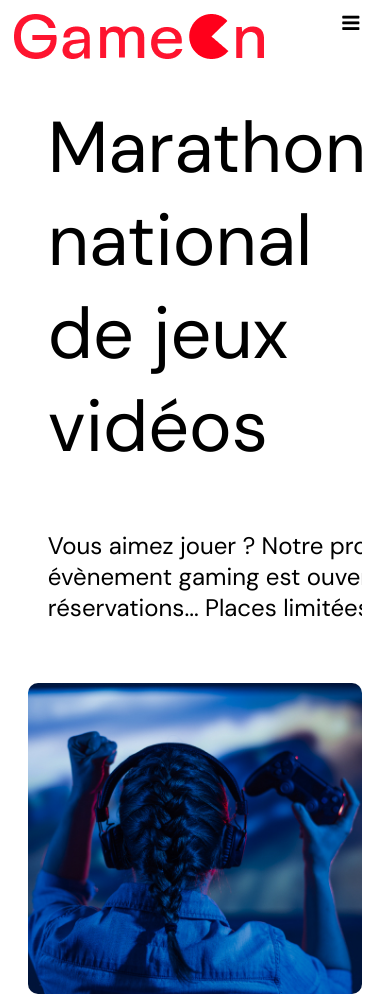
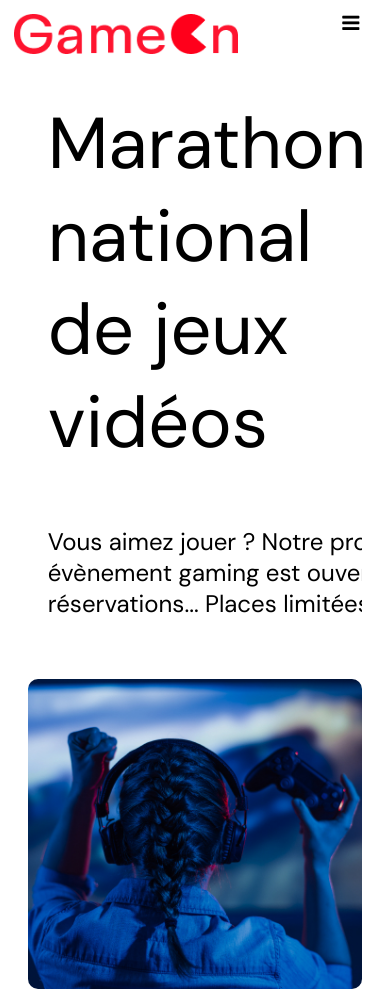
Before and after one commit to illeone/MillocoNicolas_4_06.05.2021, a plain HTML site: page starterOnly/index.html in a window 390 px wide. Shown: the top 994 px of the page. Drawn offline with Linux system fonts and the light colour scheme.

Commit message:
correction nav responsive

```diff
--- a/starterOnly/modal.css
+++ b/starterOnly/modal.css
@@ -28,6 +28,8 @@ p {
 
 img {
   padding-right: 1rem;
+  width: 15rem;
+  /* modification taille -------------------*/
 }
 
 .topnav {
```
Also changed, not shown: 1 other file.
